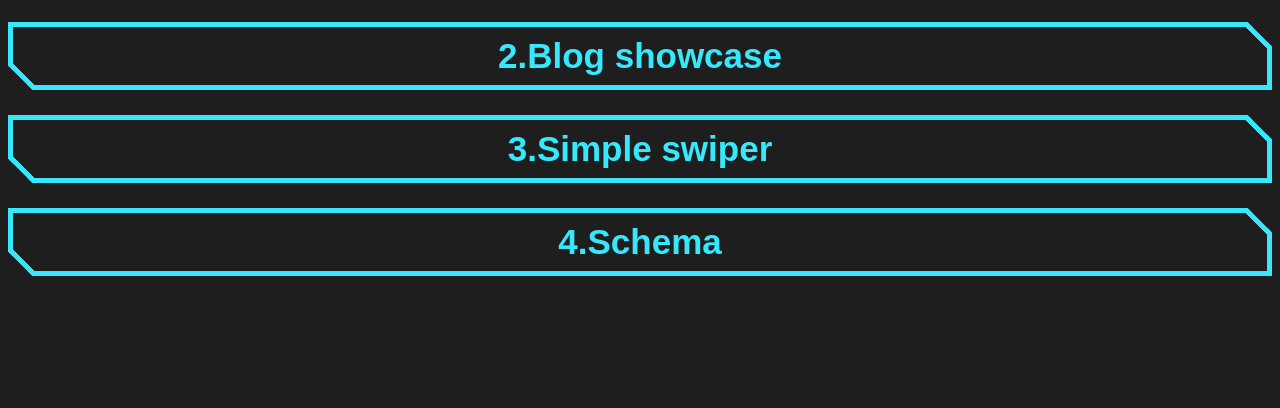
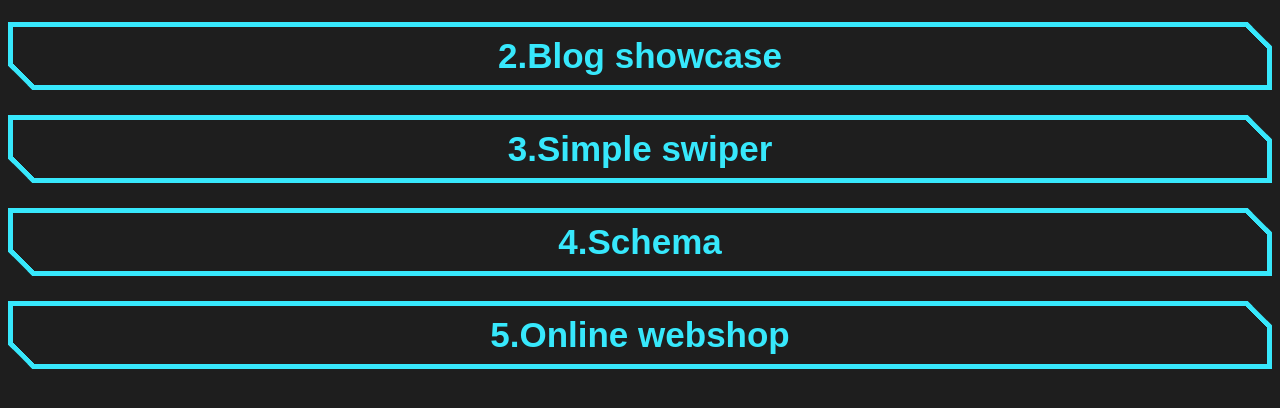
Before and after one commit to milic12/vanilla-js, a plain HTML site: page index.html in a window 1280 px wide. Shown: the part 152-560 px from the top of the page. Drawn offline with Linux system fonts and the light colour scheme.

Commit message:
bonus page

```diff
--- a/index.html
+++ b/index.html
@@ -79,6 +79,13 @@
       <button id="taskSecondButton">2.Blog showcase</button>
       <button id="taskThirdButton">3.Simple swiper</button>
       <button id="taskForthButton">4.Schema</button>
+
+      <button
+        onclick="window.location.href='https://development-mapola.netlify.app/'"
+        type="button"
+      >
+        5.Online webshop
+      </button>
     </div>
 
     <script>
```
